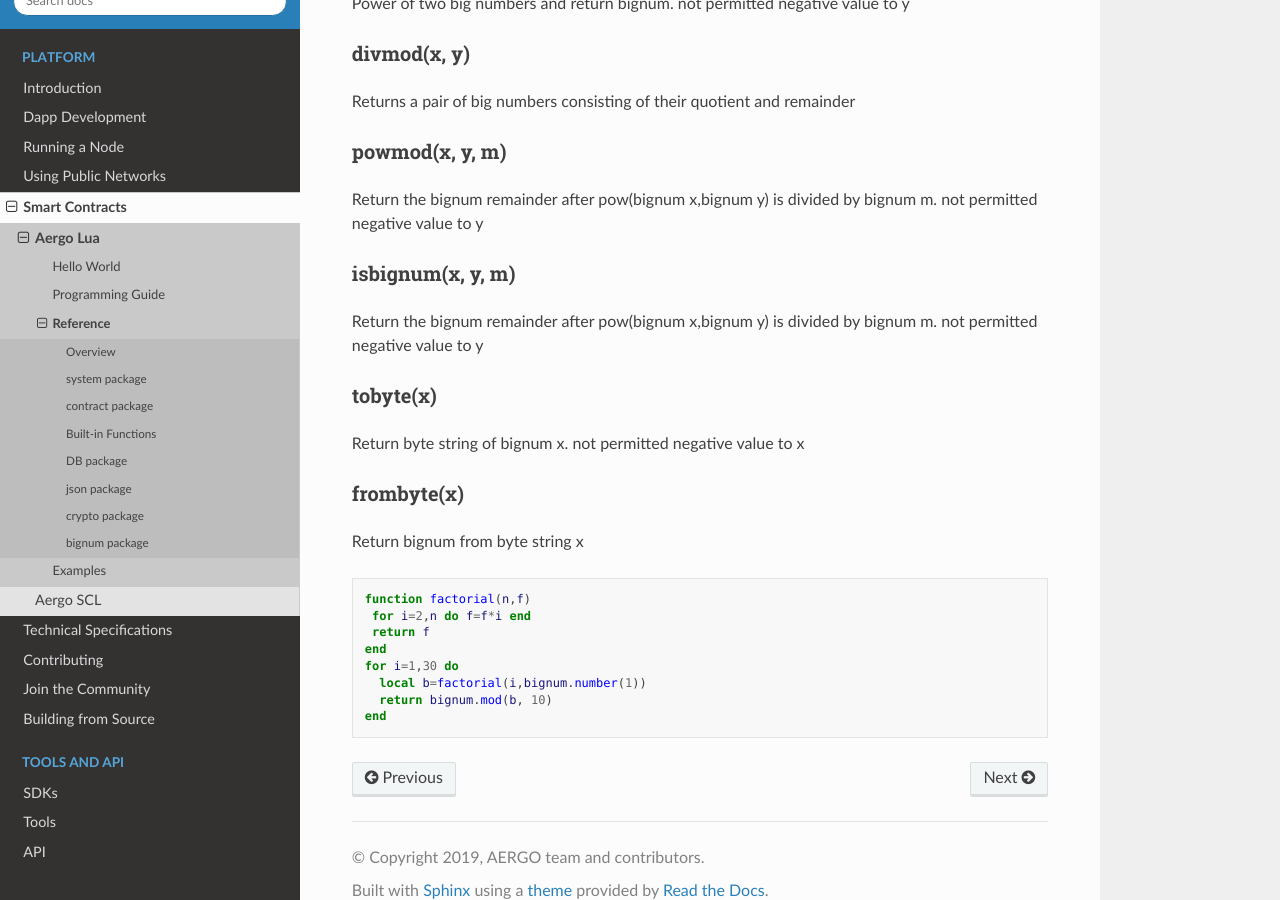
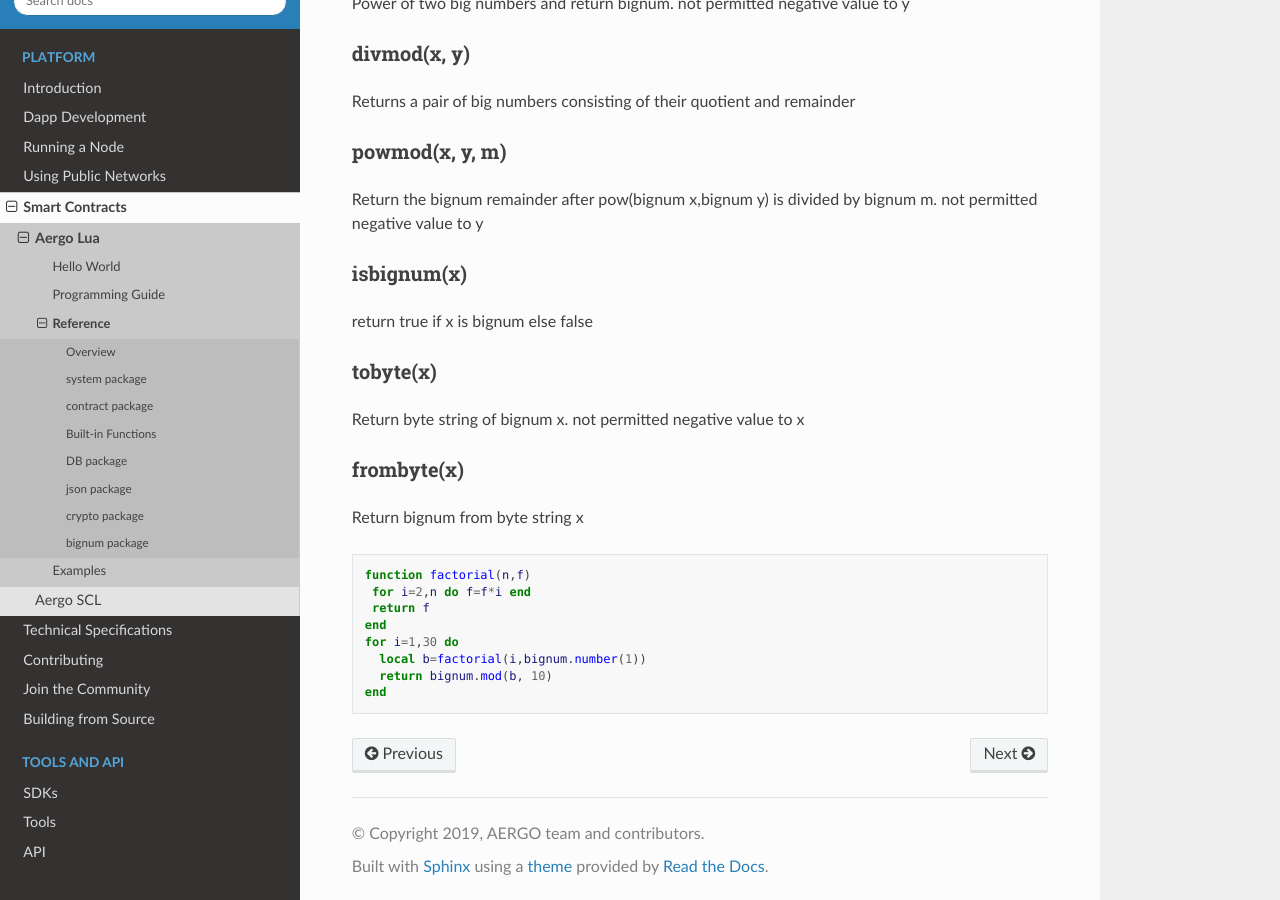
Before and after one commit to aergoio/guide, a Sphinx documentation site: the page built from source/smart-contracts/lua/reference.md, in a window 1280 px wide and 900 px high, scrolled down 11607 px. Built offline with Sphinx 7.4.7 and the Read the Docs theme 2.0.0, drawn with Linux system fonts in a browser that asks for light colours.

Commit message:
Update reference.md

```diff
--- a/source/smart-contracts/lua/reference.md
+++ b/source/smart-contracts/lua/reference.md
@@ -346,8 +346,8 @@ Power of two big numbers and return bignum. not permitted negative value to y
 Returns a pair of big numbers consisting of their quotient and remainder
 ### powmod(x, y, m)
 Return the bignum remainder after pow(bignum x,bignum y) is divided by bignum m. not permitted negative value to y
-### isbignum(x, y, m)
-Return the bignum remainder after pow(bignum x,bignum y) is divided by bignum m. not permitted negative value to y
+### isbignum(x)
+return true if x is bignum else false
 ### tobyte(x)
 Return byte string of bignum x. not permitted negative value to x
 ### frombyte(x)
```
